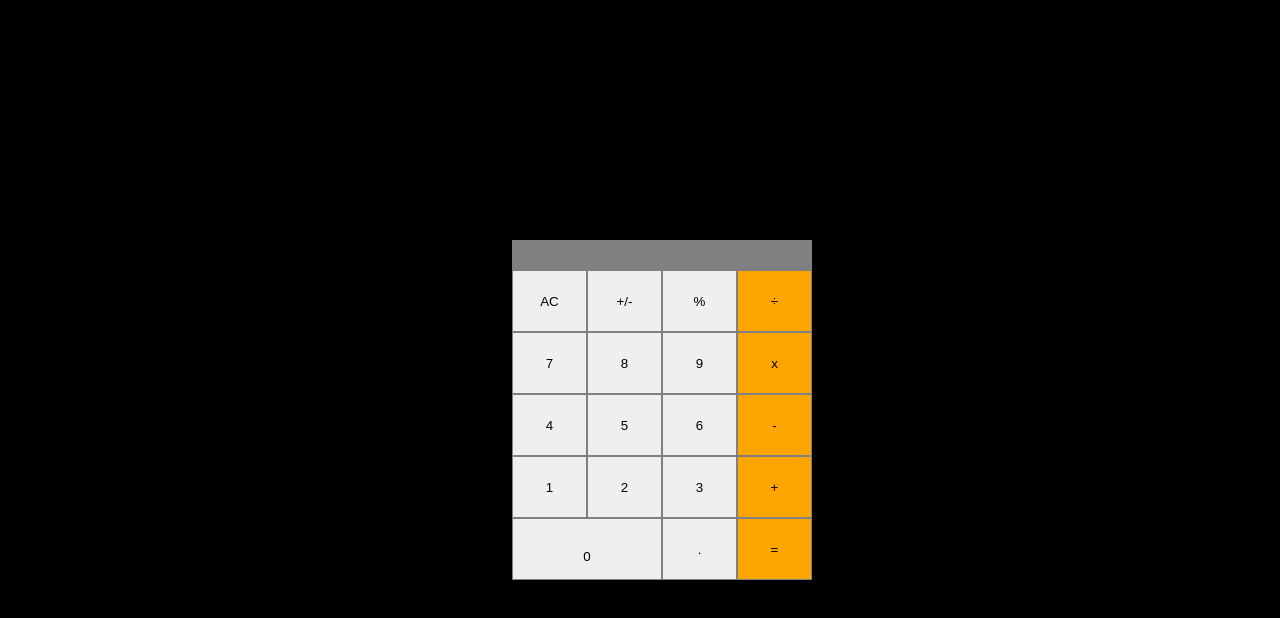
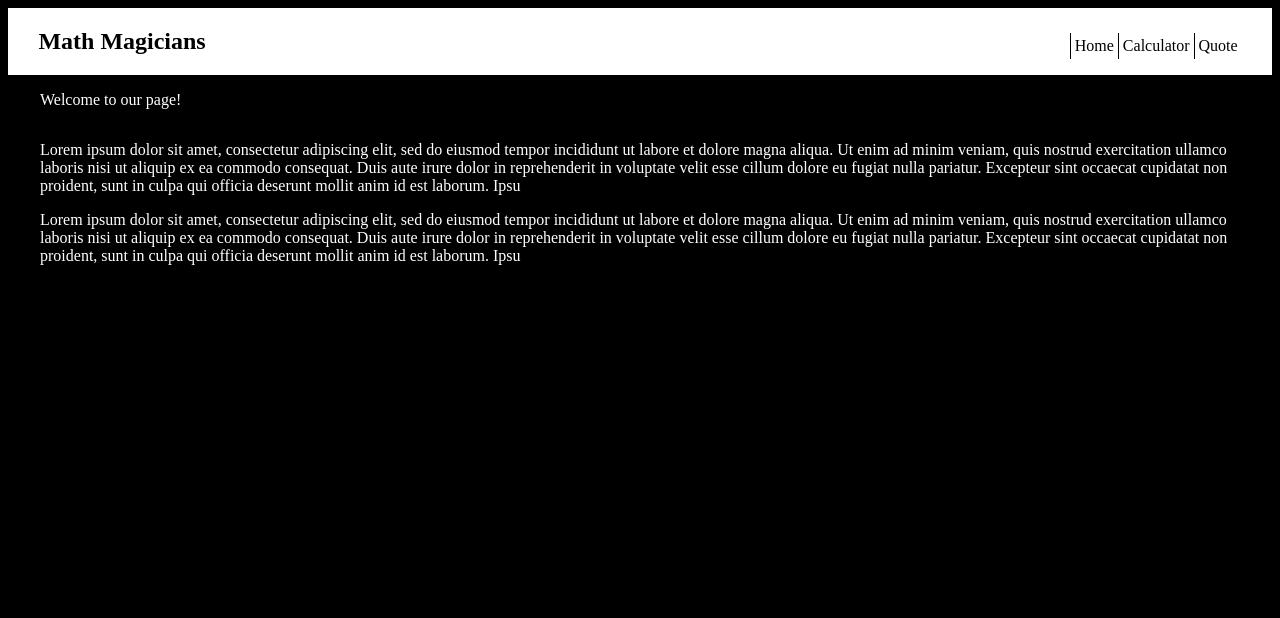
Before and after one commit to businesskaniki/mathmagician, a React (Create React App) app: page / in a window 1280 px wide. Shown: the top 618 px of the page. Built offline with nearby package versions, Linux system fonts and the light colour scheme.

Commit message:
finished math magician

```diff
--- a/package.json
+++ b/package.json
@@ -9,6 +9,7 @@
     "big.js": "^6.2.1",
     "react": "^18.2.0",
     "react-dom": "^18.2.0",
+    "react-router-dom": "^6.3.0",
     "react-scripts": "5.0.1",
     "web-vitals": "^2.1.4"
   },
--- a/src/App.js
+++ b/src/App.js
@@ -1,8 +1,22 @@
 import React from 'react';
+import { BrowserRouter as Router, Route, Routes } from 'react-router-dom';
+import Home from './components/Home';
+import Quote from './components/quote';
 import Calculator from './components/Calculator';
+import Nav from './components/Nav';
+import './index.css';
 
 const App = () => (
-  <Calculator />
+  <Router>
+    <div>
+      <Nav />
+      <Routes>
+        <Route exact path="/" element={<Home />} />
+        <Route path="calculator" element={<Calculator />} />
+        <Route path="quote" element={<Quote />} />
+      </Routes>
+    </div>
+  </Router>
+
 );
-
 export default App;
--- a/src/components/Calculator.js
+++ b/src/components/Calculator.js
@@ -17,6 +17,10 @@
 
   const result = `${total || ''}${operation || ''}${next || ''}`;
   return (
+    <div className="container">
+      <div>
+        <h1>lets do math</h1>
+      </div>
       <form>
         <div className="resultsDiv">{result}</div>
         <div className="btnDiv">
@@ -41,6 +45,7 @@
           <input className="orange" type="button" value="=" onClick={clickfunc} />
         </div>
       </form>
+    </div>
   );
 };
 
--- /dev/null
+++ b/src/components/Home.jsx
@@ -0,0 +1,38 @@
+import React from 'react';
+
+const Home = () => (
+  <section className="text">
+    <div>
+      <p>Welcome to our page!</p>
+    </div>
+    <div>
+      <p>
+        Lorem ipsum dolor sit amet, consectetur adipiscing elit,
+        sed do eiusmod tempor
+        incididunt ut labore et dolore magna aliqua.
+        Ut enim ad minim veniam, quis nostrud
+        exercitation ullamco laboris nisi ut aliquip ex
+        ea commodo consequat.
+        Duis aute irure dolor in reprehenderit in voluptate
+        velit esse cillum dolore eu fugiat nulla pariatur.
+        Excepteur sint occaecat cupidatat non proident, sunt in
+        culpa qui officia deserunt mollit anim id est laborum. Ipsu
+      </p>
+      <p>
+        Lorem ipsum dolor sit amet, consectetur adipiscing elit,
+        sed do eiusmod tempor
+        incididunt ut labore et dolore magna aliqua.
+        Ut enim ad minim veniam, quis nostrud
+        exercitation ullamco laboris nisi ut aliquip ex
+        ea commodo consequat.
+        Duis aute irure dolor in reprehenderit in voluptate
+        velit esse cillum dolore eu fugiat nulla pariatur.
+        Excepteur sint occaecat cupidatat non proident, sunt in
+        culpa qui officia deserunt mollit anim id est laborum. Ipsu
+      </p>
+    </div>
+
+  </section>
+);
+
+export default Home;
--- /dev/null
+++ b/src/components/Nav.jsx
@@ -0,0 +1,43 @@
+import React from 'react';
+import { NavLink } from 'react-router-dom';
+
+const Nav = () => {
+  const links = [
+    {
+      id: 1,
+      path: '/',
+      text: 'Home',
+    },
+    {
+      id: 2,
+      path: '/calculator',
+      text: 'Calculator',
+    },
+    {
+      id: 3,
+      path: '/quote',
+      text: 'Quote',
+    },
+  ];
+
+  return (
+    <section className="section">
+      <div>
+        <h1>Math Magicians</h1>
+      </div>
+      <nav className="nav">
+        <ul className="menuUl">
+          {links.map((link) => (
+            <li key={link.id}>
+              <NavLink to={link.path} className="links">
+                {link.text}
+              </NavLink>
+            </li>
+          ))}
+        </ul>
+      </nav>
+    </section>
+
+  );
+};
+export default Nav;
--- /dev/null
+++ b/src/components/quote.jsx
@@ -0,0 +1,16 @@
+import React from 'react';
+
+const Quote = () => (
+  <section>
+    <div>
+      <p>
+        Mathematics is not about numbers, equations, computations,
+        or algorithms: it is about understanding.
+        -William Paul Thurston
+      </p>
+    </div>
+
+  </section>
+);
+
+export default Quote;
--- a/src/index.css
+++ b/src/index.css
@@ -1,5 +1,6 @@
 body {
   background-color: black;
+  color: white;
 }
 
 form {
@@ -36,3 +37,48 @@
   grid-column: 1 / 3;
   padding: 3%;
 }
+
+.section {
+  display: flex;
+  justify-content: space-between;
+  background-color: white;
+  color: black;
+}
+
+.section div {
+  margin-left: 1.9rem;
+}
+
+.nav {
+  display: flex;
+  justify-content: end;
+  align-items: flex-end;
+  margin-right: 1.9rem;
+}
+
+.menuUl {
+  display: inline-flex;
+  list-style-type: none;
+}
+
+.menuUl li {
+  padding: 4px;
+  border-left: 1px solid black;
+}
+
+.links {
+  color: black;
+  text-decoration: none;
+}
+
+.text {
+  display: flex;
+  flex-direction: column;
+  justify-content: space-between;
+  margin-left: 2rem;
+}
+
+.container {
+  display: grid;
+  grid-template-columns:  1fr 1fr;
+}
```
Also changed, not shown: 1 other file (tests, documents, lock files or other folders). Lines whose indentation alone changed are shown as unchanged.
